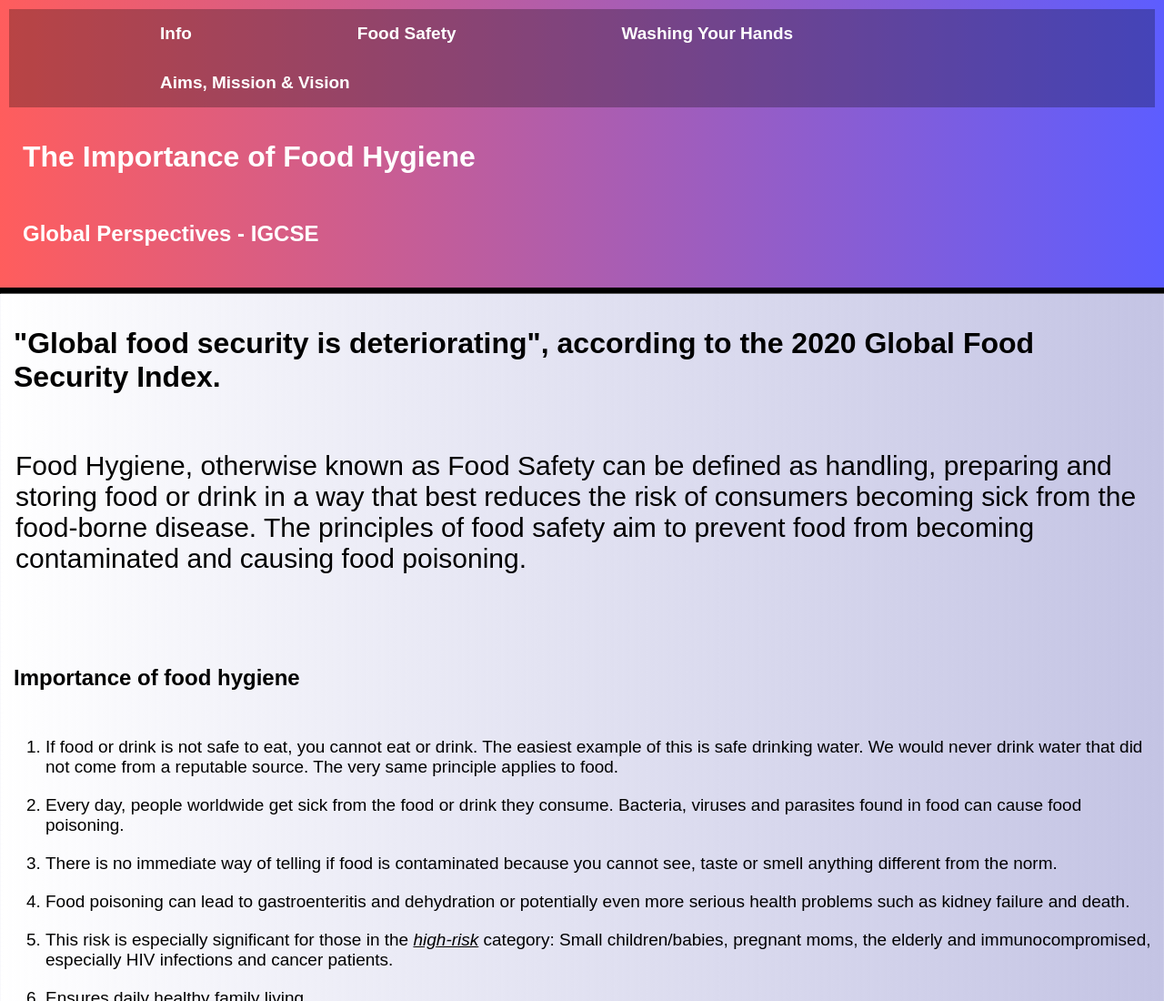
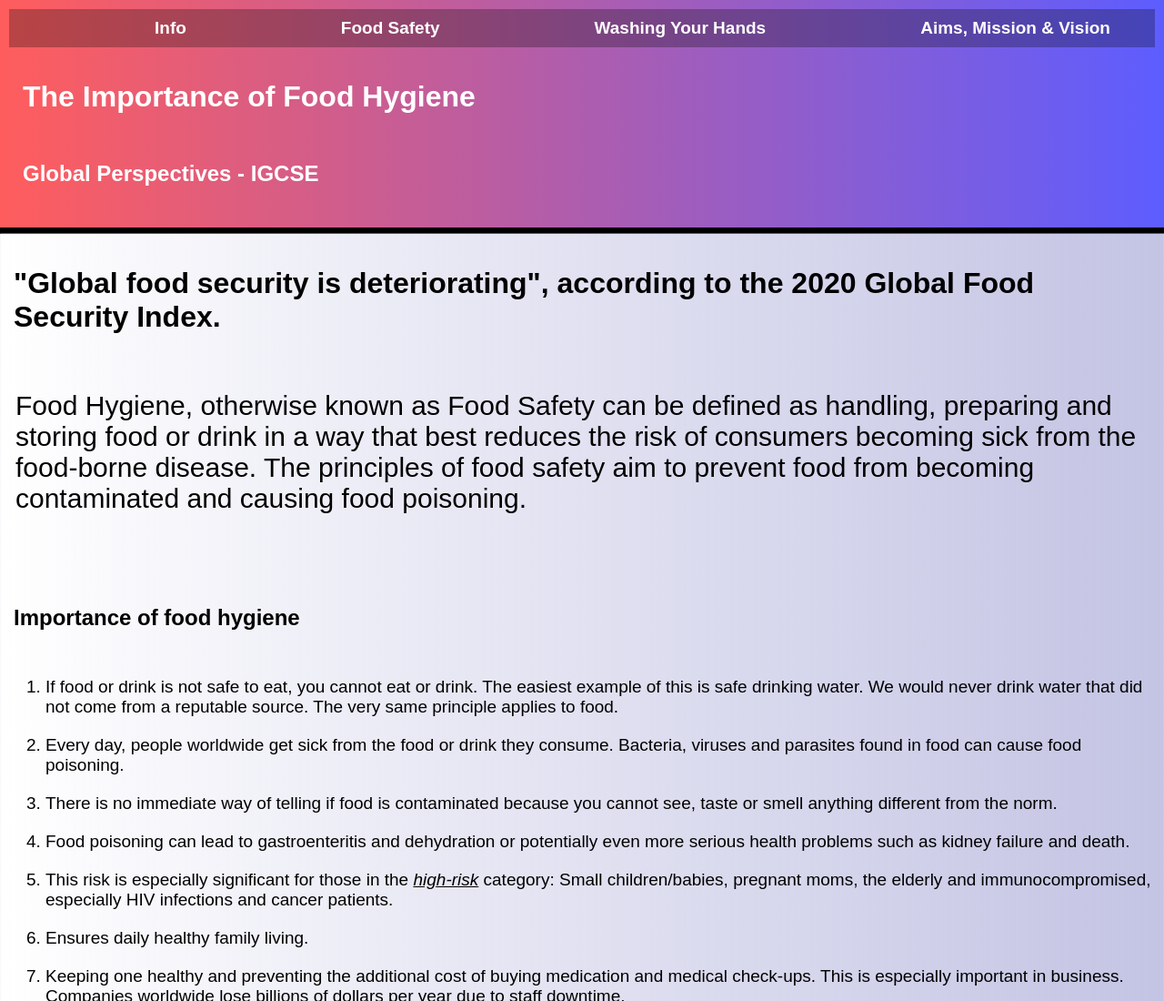
Before and after one commit to Lucas-Girala/Group-Proyect, a plain HTML site: page index.html in a window 1280 px wide. Shown: the top 1100 px of the page at 91% size. Drawn offline with Linux system fonts and the light colour scheme.

Commit message:
Update index.css

```diff
--- a/index.css
+++ b/index.css
@@ -41,7 +41,7 @@ ul li {
 ul li a {
     display: block;
     color: white;
-    padding: 16px;
+    padding: 10px;
     text-align: center;
     text-decoration: none;
     position: relative;
@@ -49,7 +49,7 @@ ul li a {
   }
 
 ul li a:hover {
-    padding: 16px;
+    padding: 10px;
     text-decoration: none;
 }
 ul li a:hover::after {
```
